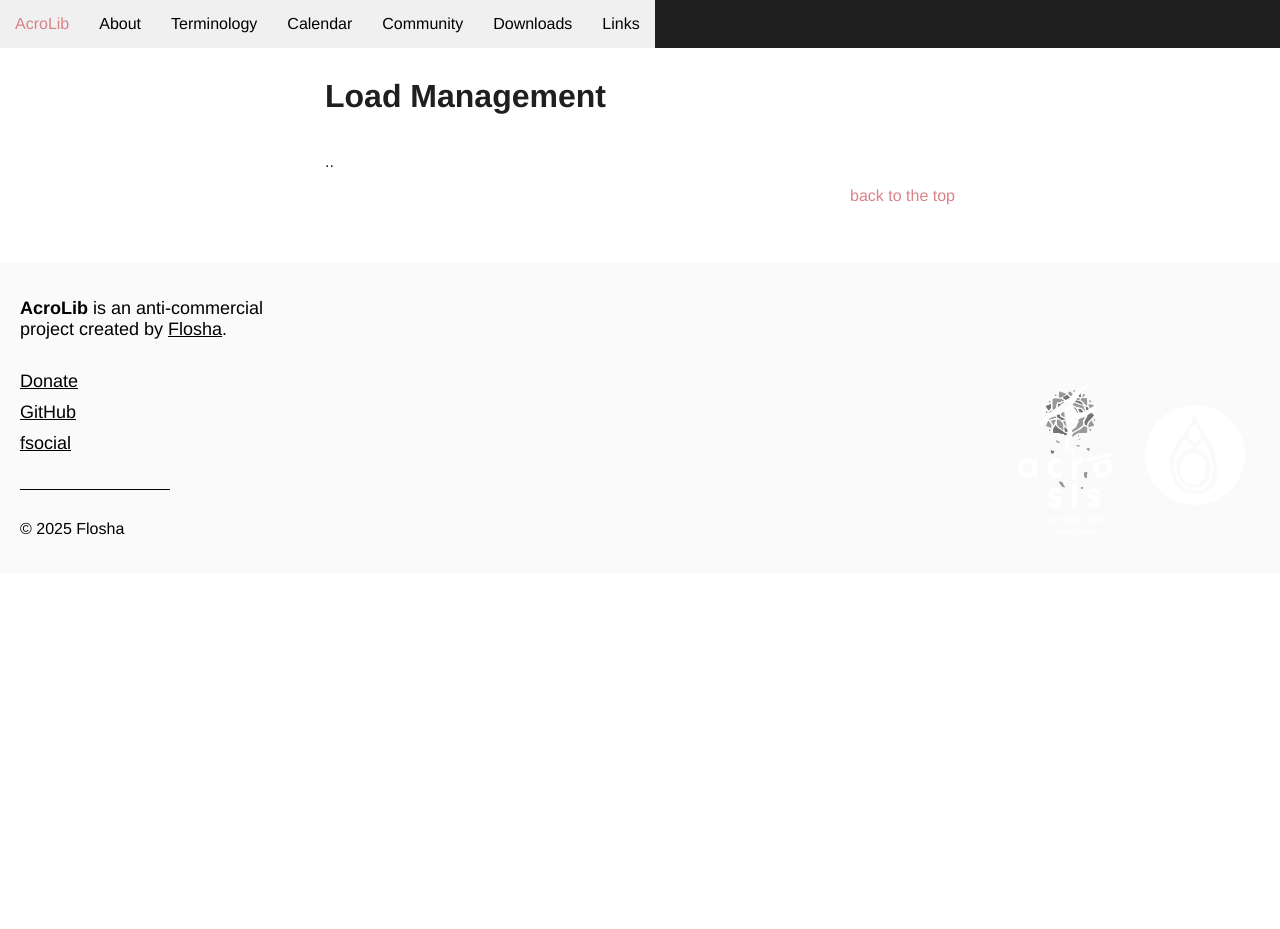
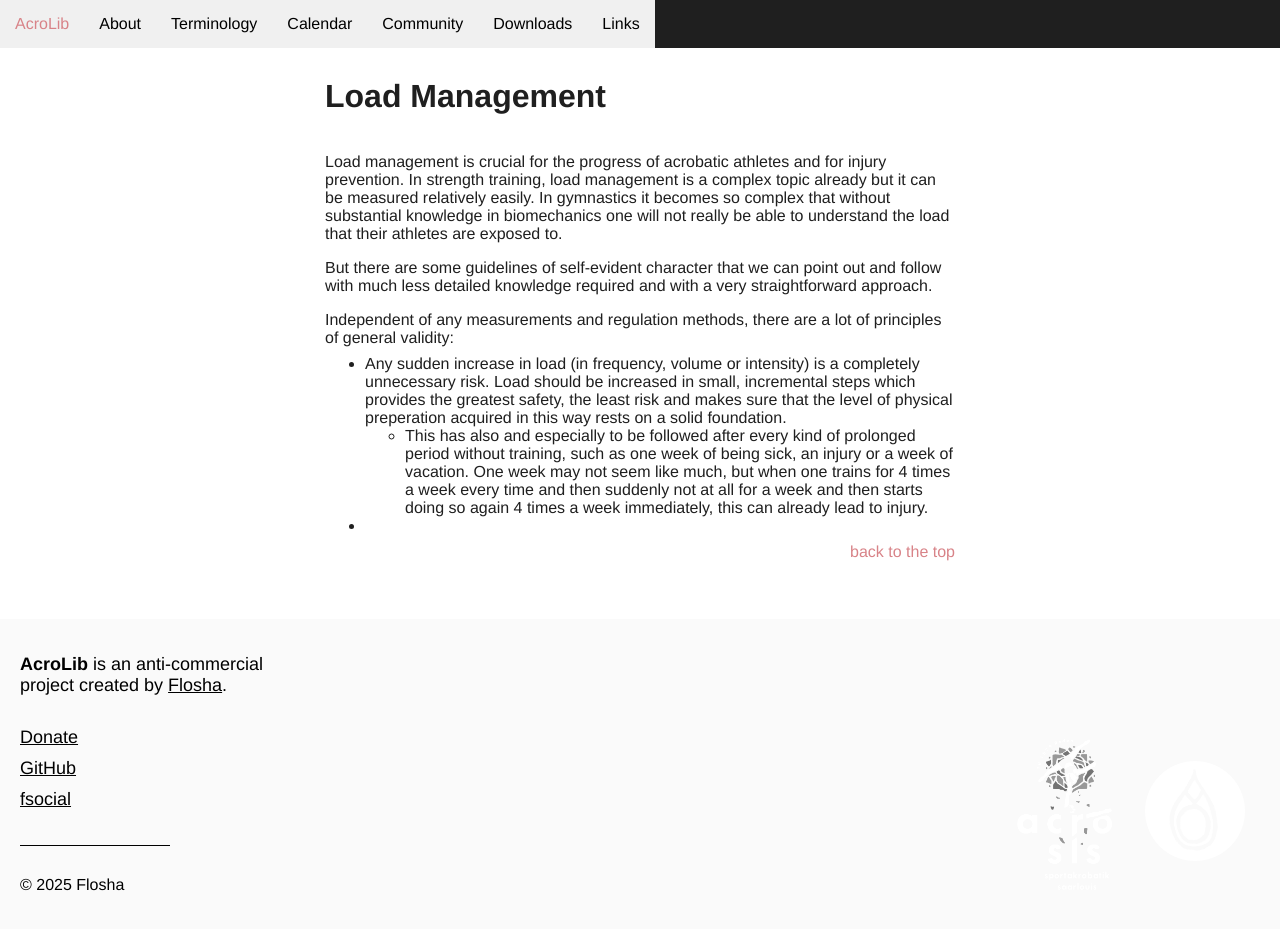
Before and after one commit to floshin/acrolib, a Jekyll site: the page built from training/load-management.md, in a window 1280 px wide. Built offline with Jekyll 4.4.1, drawn with Linux system fonts in a browser that asks for light colours; our own code applies the rules of GitHub Pages for plain Markdown files; before the commit the page ends 900 px from its top, so only the background shows below that.

Commit message:
Update load-management.md

```diff
--- a/training/load-management.md
+++ b/training/load-management.md
@@ -1,3 +1,11 @@
 # Load Management
 
-..
+Load management is crucial for the progress of acrobatic athletes and for injury prevention. In strength training, load management is a complex topic already but it can be measured relatively easily. In gymnastics it becomes so complex that without substantial knowledge in biomechanics one will not really be able to understand the load that their athletes are exposed to.
+
+But there are some guidelines of self-evident character that we can point out and follow with much less detailed knowledge required and with a very straightforward approach.
+
+Independent of any measurements and regulation methods, there are a lot of principles of general validity:
+
+* Any sudden increase in load (in frequency, volume or intensity) is a completely unnecessary risk. Load should be increased in small, incremental steps which provides the greatest safety, the least risk and makes sure that the level of physical preperation acquired in this way rests on a solid foundation.
+  * This has also and especially to be followed after every kind of prolonged period without training, such as one week of being sick, an injury or a week of vacation. One week may not seem like much, but when one trains for 4 times a week every time and then suddenly not at all for a week and then starts doing so again 4 times a week immediately, this can already lead to injury.
+*
```
